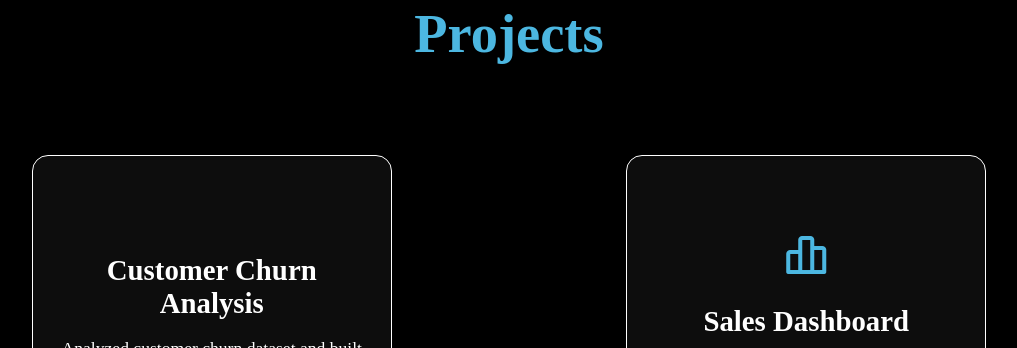
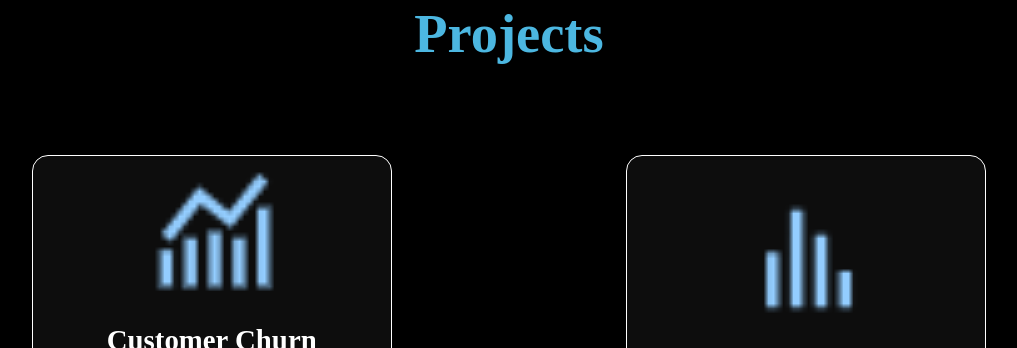
Before and after one commit to prathmeshsalunkhe16/Data_Analyst_Portfolio, a plain HTML site: page index.html in a window 1280 px wide. Shown: the part 2432-2780 px from the top of the page, without its empty margins (131-1148 px from the left). Drawn offline with nearby package versions, Linux system fonts and the light colour scheme.

Commit message:
Updated portfolio

```diff
--- a/index.html
+++ b/index.html
@@ -93,13 +93,13 @@
     <h2>Projects</h2>
     <div class="projects-container">
       <div class="project-card">
-        <i class='bx bx-chart-trend' style="font-size:48px; color:#4CB7E1;"></i>
+        <img src="assets/chart-trend.png" alt="Customer Churn Analysis" class="project-icon">
         <h3>Customer Churn Analysis</h3>
         <p>Analyzed customer churn dataset and built predictive insights with Python & Power BI.</p>
         <a href="https://github.com/yourgithub/project1" target="_blank">View Project</a>
       </div>
       <div class="project-card">
-        <i class='bx bx-bar-chart-alt-2' style="font-size:48px; color:#4CB7E1;"></i>
+        <img src="assets/bar-chart.png" alt="Sales Dashboard" class="project-icon">
         <h3>Sales Dashboard</h3>
         <p>Interactive Power BI dashboard for sales performance and forecasting.</p>
         <a href="https://github.com/yourgithub/project2" target="_blank">View Project</a>
--- a/style.css
+++ b/style.css
@@ -245,10 +245,11 @@ h2 {
   margin-bottom: 20px;
 }
 
-.project-card i {
-  font-size: 160px;
-  color: #4CB7E1;
+.project-card img.project-icon {
+  width: 140px;
+  height: auto;
   margin-bottom: 25px;
+  filter: invert(72%) sepia(47%) saturate(500%) hue-rotate(180deg);
 }
 
 .project-card h3 {
```
Also changed, not shown: assets/bar-chart.png (added), assets/chart-trend.png (added).
